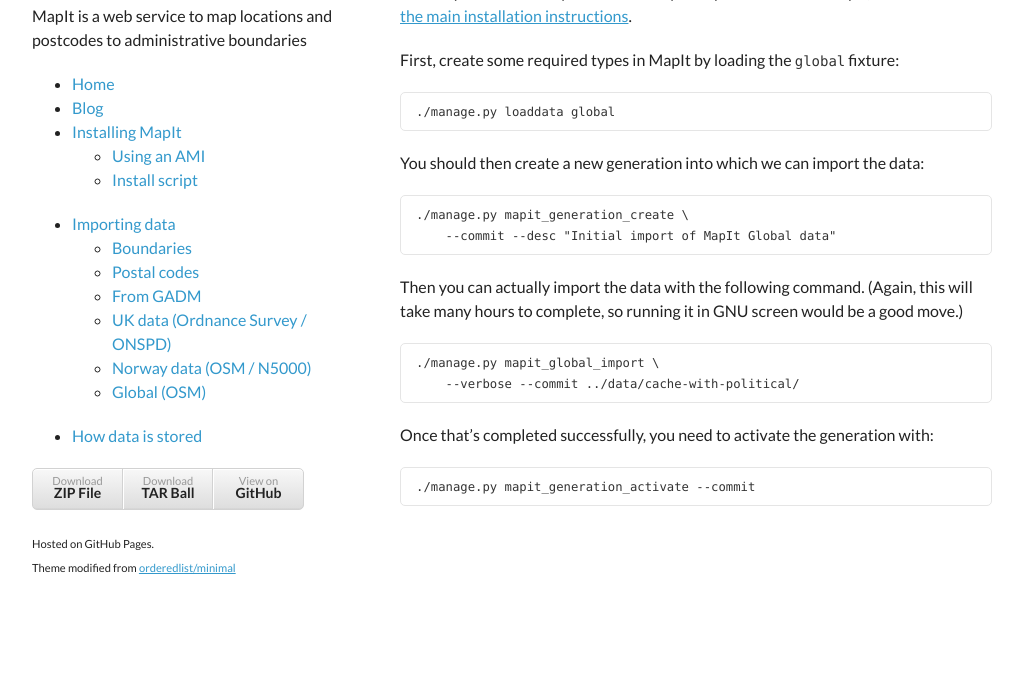
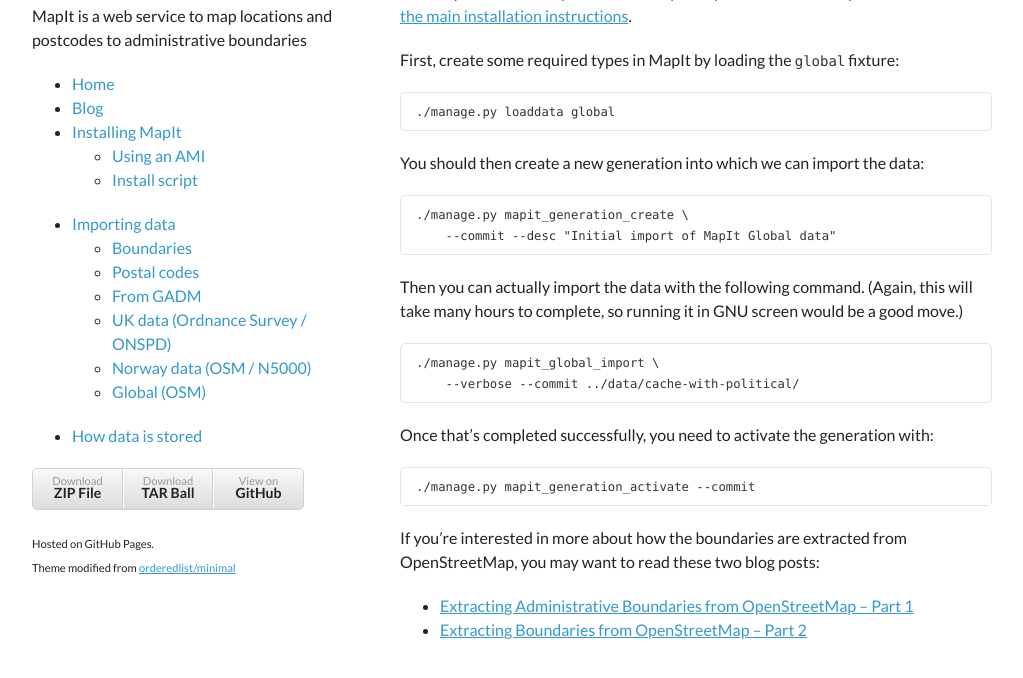
Before and after one commit to mysociety/mapit, a Jekyll site: the page built from import/global.md, in a window 1280 px wide and 900 px high, scrolled down 1147 px, cut to the strip 190-868 px from the top of the window. Shown: the whole strip, without its empty margins (128-1151 px from the left). Built offline with Jekyll 4.4.1, drawn with Linux system fonts in a browser that asks for light colours; before the commit the page ends 1911 px from its top, so only the background shows below that.

Commit message:
Link to a couple of the MapIt Global blog posts

```diff
--- a/import/global.md
+++ b/import/global.md
@@ -88,3 +88,9 @@
 generation with:
 
     ./manage.py mapit_generation_activate --commit
+
+If you're interested in more about how the boundaries are extracted
+from OpenStreetMap, you may want to read these two blog posts:
+
+* [Extracting Administrative Boundaries from OpenStreetMap – Part 1](http://diy.mysociety.org/2012/06/23/extracting-administrative-boundaries-from-openstreetmap/)
+* [Extracting Boundaries from OpenStreetMap – Part 2](http://diy.mysociety.org/2012/12/04/extracting-boundaries-from-openstreetmap-part-2/)
```
